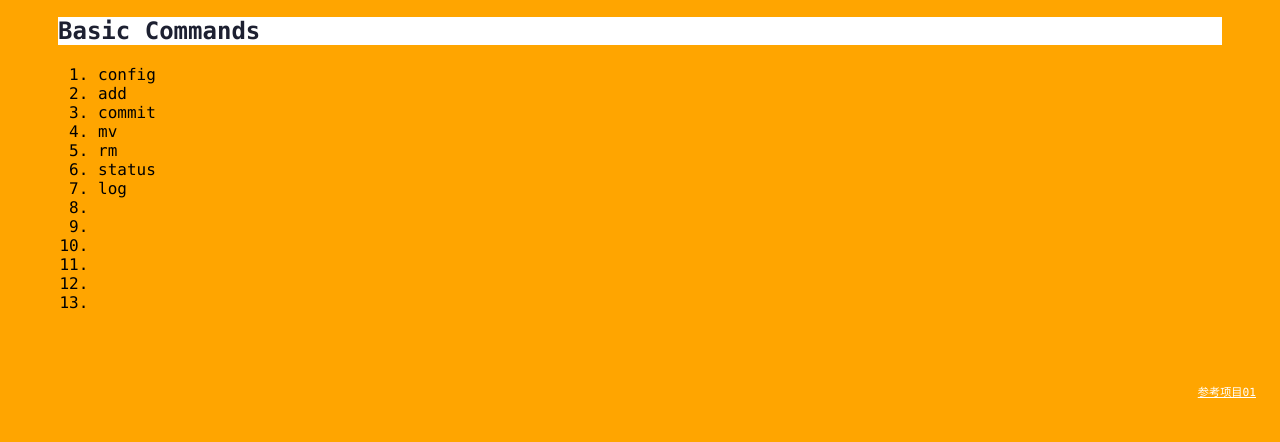
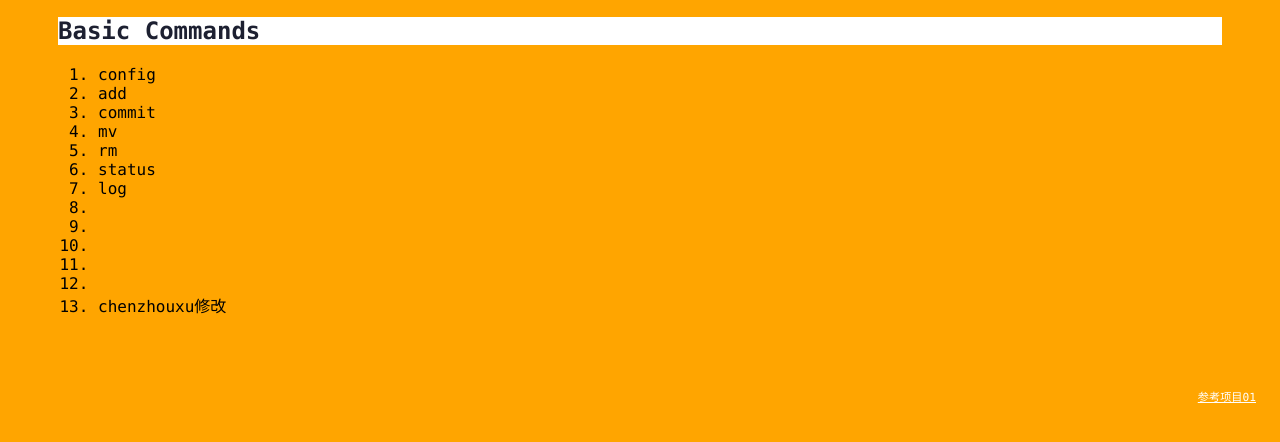
Before and after one commit to TYoul/git_learning, a plain HTML site: page index.html in a window 1280 px wide. Both pictures are taken after a click on the element "Basic Commands". Shown: the part 276-718 px from the top of the page. Drawn offline with Linux system fonts and the light colour scheme.

Commit message:
add index chenzhouxu

```diff
--- a/index.html
+++ b/index.html
@@ -41,7 +41,7 @@
                     <li></li>
                     <li></li>
                     <li></li>
-                    <li></li>
+                    <li>chenzhouxu修改</li>
                 </ol>
             </div>
         </div>
```
